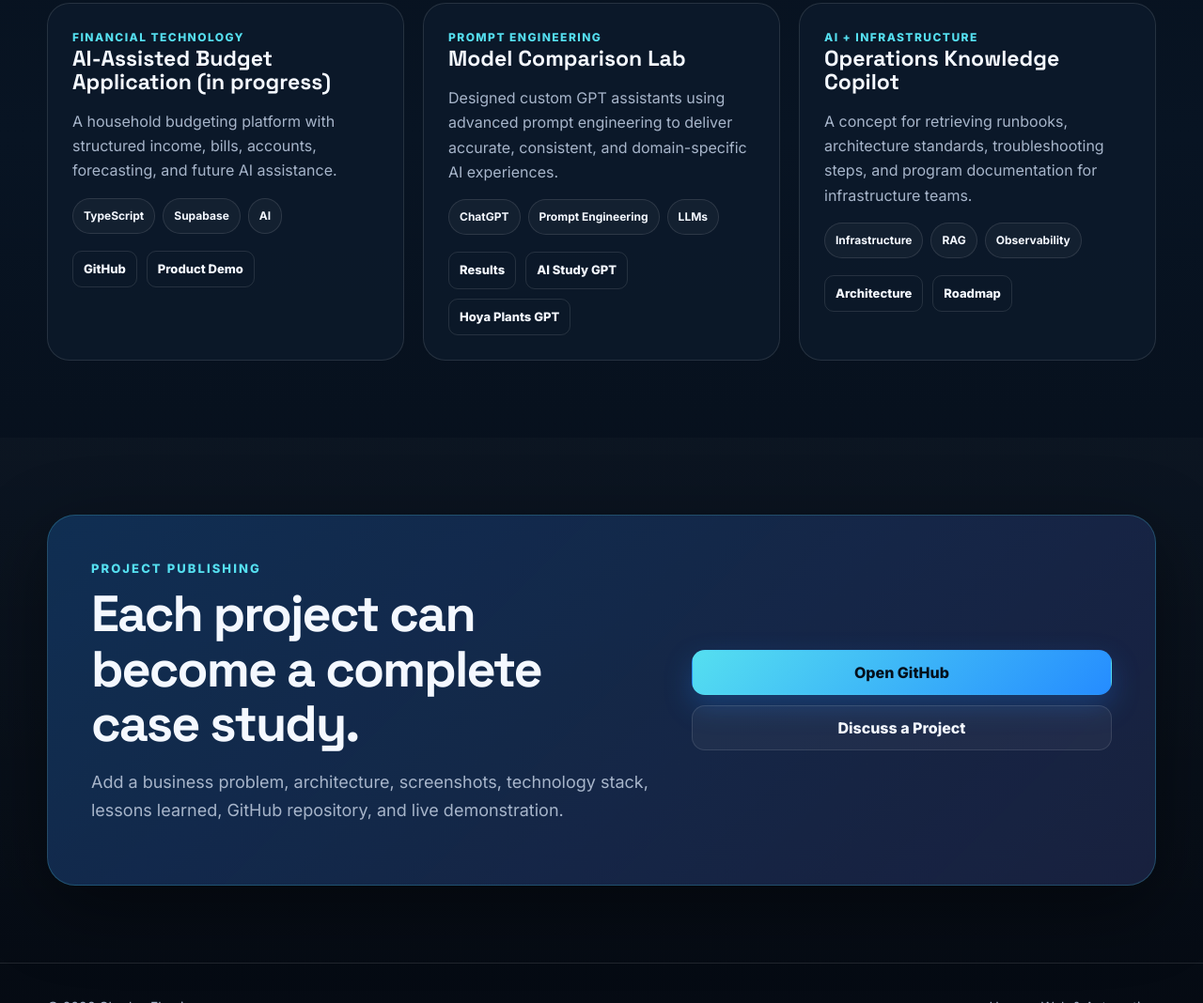
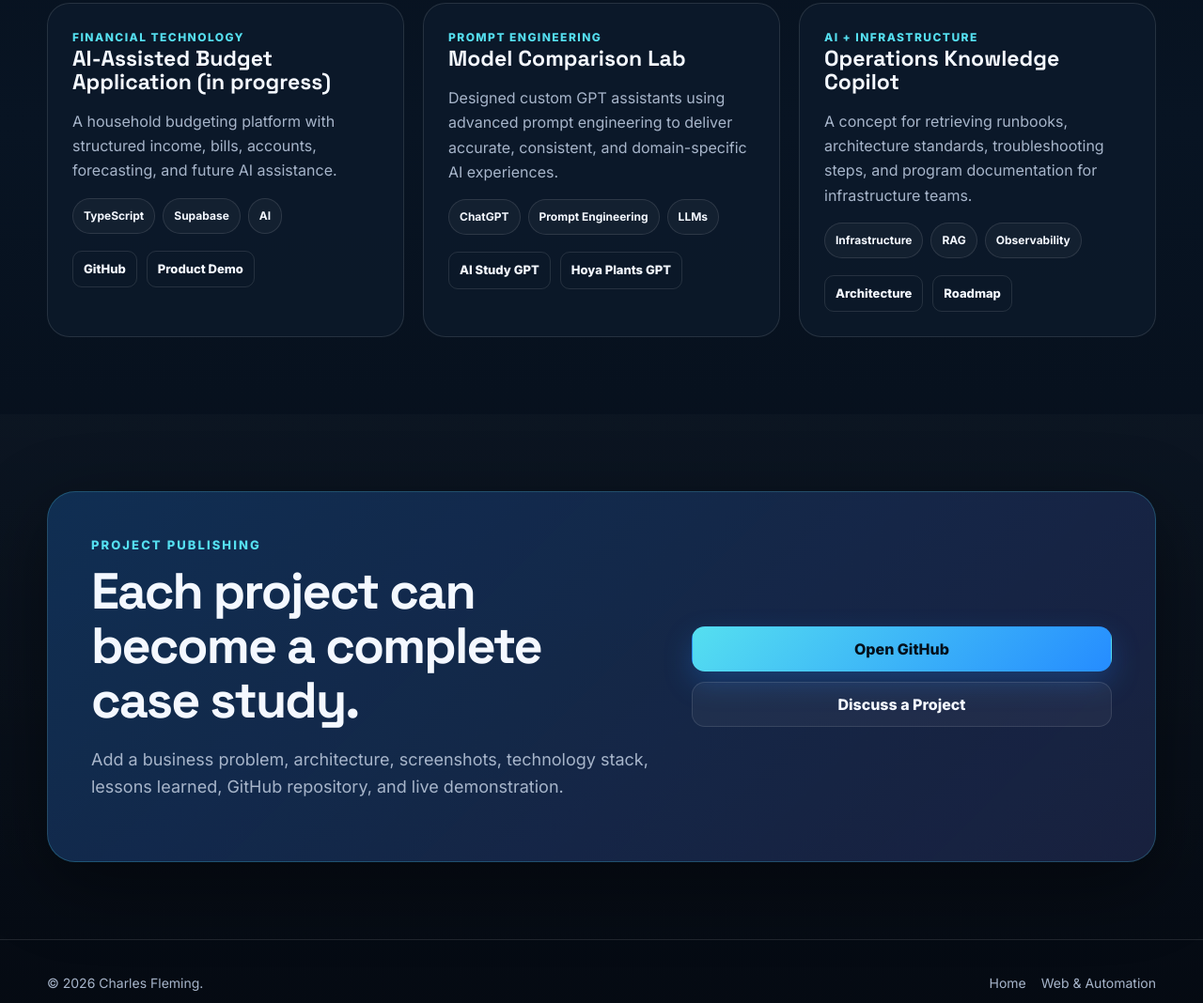
Before and after one commit to Charles85298/pro-it-help, a website: page public/ai-projects.html in a window 1280 px wide. Shown: the part 1053-2121 px from the top of the page at 94% size. Drawn offline with Linux system fonts and the light colour scheme.

Commit message:
Update ai-projects.html

```diff
--- a/public/ai-projects.html
+++ b/public/ai-projects.html
@@ -214,9 +214,6 @@
         </span>
        </div>
        <div class="links">
-        <a href="#">
-         Results
-        </a>
         <a href="https://chatgpt.com/g/g-6911bdb393d8819194a85a2031ea6c5d-caic-study-agent">
          AI Study GPT
         </a>
```
